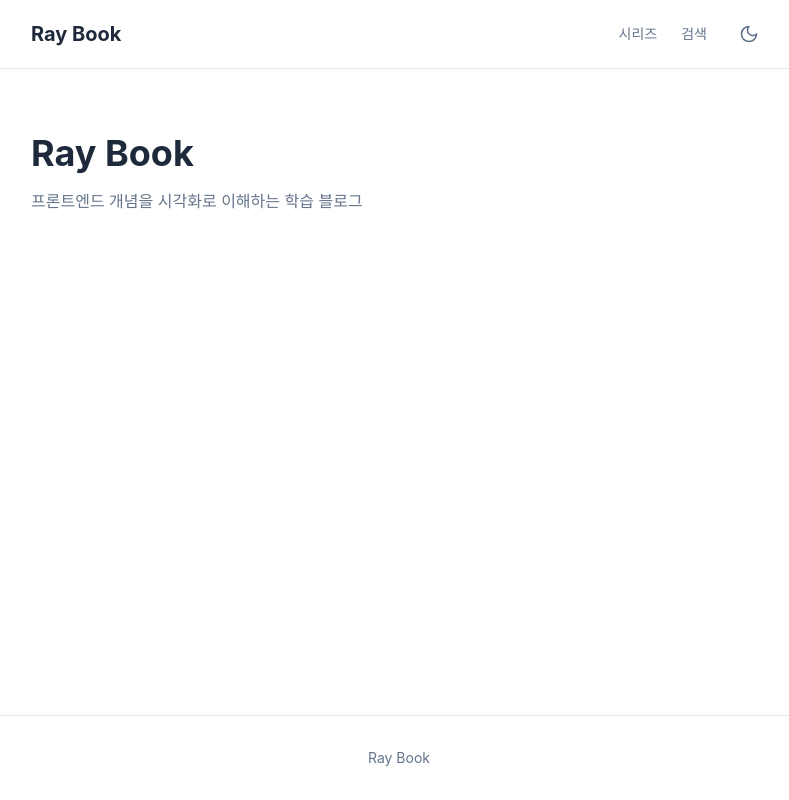
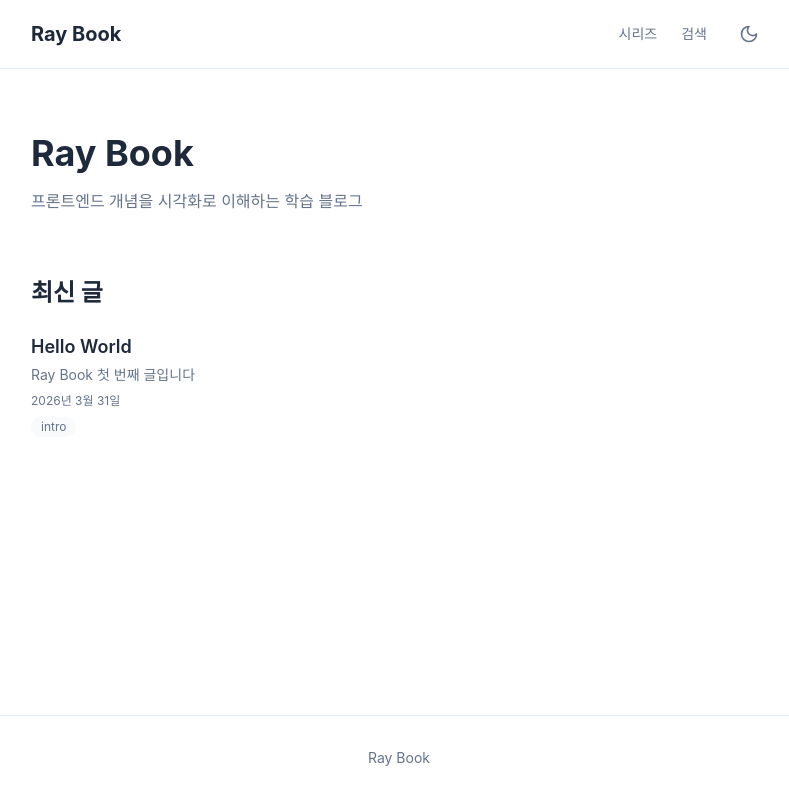
Before and after one commit to rayforvideos/ray-book, a Next.js app: page / in a window 1280 px wide. Shown: the whole page, without its empty margins (241-1030 px from the left). Built offline with nearby package versions, Linux system fonts and the light colour scheme.

Commit message:
feat: add home page with post listing and series highlights

```diff
--- a/src/app/page.tsx
+++ b/src/app/page.tsx
@@ -1,10 +1,52 @@
+import { getAllPostMetas } from "@/lib/posts";
+import { getSeriesWithPosts } from "@/lib/series";
+import { PostList } from "@/components/post/PostList";
+import Link from "next/link";
+
 export default function Home() {
+  const posts = getAllPostMetas();
+  const seriesWithPosts = getSeriesWithPosts().filter(
+    (s) => s.posts.length > 0
+  );
+
   return (
     <main className="mx-auto max-w-3xl px-4 py-16">
-      <h1 className="text-4xl font-bold">Ray Book</h1>
-      <p className="mt-4 text-muted dark:text-muted-dark">
-        프론트엔드 개념을 시각화로 이해하는 학습 블로그
-      </p>
+      <section>
+        <h1 className="text-4xl font-bold">Ray Book</h1>
+        <p className="mt-4 text-muted dark:text-muted-dark">
+          프론트엔드 개념을 시각화로 이해하는 학습 블로그
+        </p>
+      </section>
+
+      {seriesWithPosts.length > 0 && (
+        <section className="mt-16">
+          <h2 className="text-2xl font-bold">시리즈</h2>
+          <div className="mt-6 space-y-4">
+            {seriesWithPosts.map((series) => (
+              <Link
+                key={series.slug}
+                href={`/series/${series.slug}`}
+                className="block rounded-lg border border-border p-4 hover:border-primary dark:border-border-dark dark:hover:border-primary-dark"
+              >
+                <h3 className="font-semibold">{series.title}</h3>
+                <p className="mt-1 text-sm text-muted dark:text-muted-dark">
+                  {series.description}
+                </p>
+                <p className="mt-2 text-xs text-muted dark:text-muted-dark">
+                  {series.posts.length}개의 글
+                </p>
+              </Link>
+            ))}
+          </div>
+        </section>
+      )}
+
+      <section className="mt-16">
+        <h2 className="text-2xl font-bold">최신 글</h2>
+        <div className="mt-6">
+          <PostList posts={posts} />
+        </div>
+      </section>
     </main>
   );
 }
--- /dev/null
+++ b/src/components/post/PostCard.tsx
@@ -0,0 +1,37 @@
+import Link from "next/link";
+import type { PostMeta } from "@/types/post";
+import { TagList } from "./TagList";
+
+interface PostCardProps {
+  post: PostMeta;
+}
+
+export function PostCard({ post }: PostCardProps) {
+  const { slug, frontmatter } = post;
+
+  return (
+    <article className="group">
+      <Link href={`/posts/${slug}`} className="block">
+        <h2 className="text-lg font-semibold group-hover:text-primary dark:group-hover:text-primary-dark">
+          {frontmatter.title}
+        </h2>
+        <p className="mt-1 text-sm text-muted dark:text-muted-dark">
+          {frontmatter.description}
+        </p>
+        <time
+          className="mt-2 block text-xs text-muted dark:text-muted-dark"
+          dateTime={frontmatter.date.toISOString()}
+        >
+          {frontmatter.date.toLocaleDateString("ko-KR", {
+            year: "numeric",
+            month: "long",
+            day: "numeric",
+          })}
+        </time>
+      </Link>
+      <div className="mt-2">
+        <TagList tags={frontmatter.tags} />
+      </div>
+    </article>
+  );
+}
--- /dev/null
+++ b/src/components/post/PostList.tsx
@@ -0,0 +1,24 @@
+import type { PostMeta } from "@/types/post";
+import { PostCard } from "./PostCard";
+
+interface PostListProps {
+  posts: PostMeta[];
+}
+
+export function PostList({ posts }: PostListProps) {
+  if (posts.length === 0) {
+    return (
+      <p className="text-muted dark:text-muted-dark">
+        아직 작성된 글이 없습니다.
+      </p>
+    );
+  }
+
+  return (
+    <div className="space-y-8">
+      {posts.map((post) => (
+        <PostCard key={post.slug} post={post} />
+      ))}
+    </div>
+  );
+}
--- /dev/null
+++ b/src/components/post/TagList.tsx
@@ -0,0 +1,18 @@
+interface TagListProps {
+  tags: string[];
+}
+
+export function TagList({ tags }: TagListProps) {
+  return (
+    <div className="flex flex-wrap gap-2">
+      {tags.map((tag) => (
+        <span
+          key={tag}
+          className="rounded-full bg-surface px-2.5 py-0.5 text-xs text-muted dark:bg-surface-dark dark:text-muted-dark"
+        >
+          {tag}
+        </span>
+      ))}
+    </div>
+  );
+}
```
